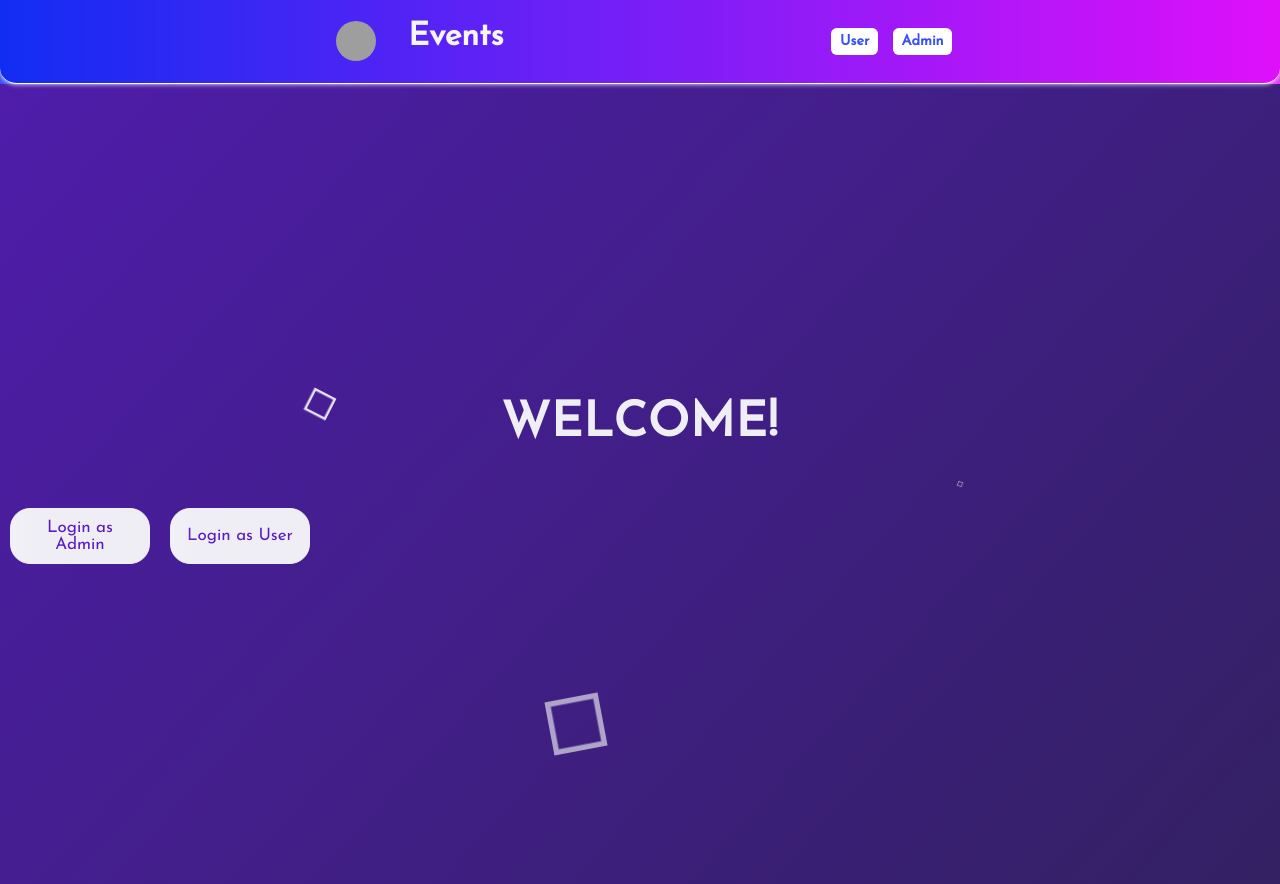
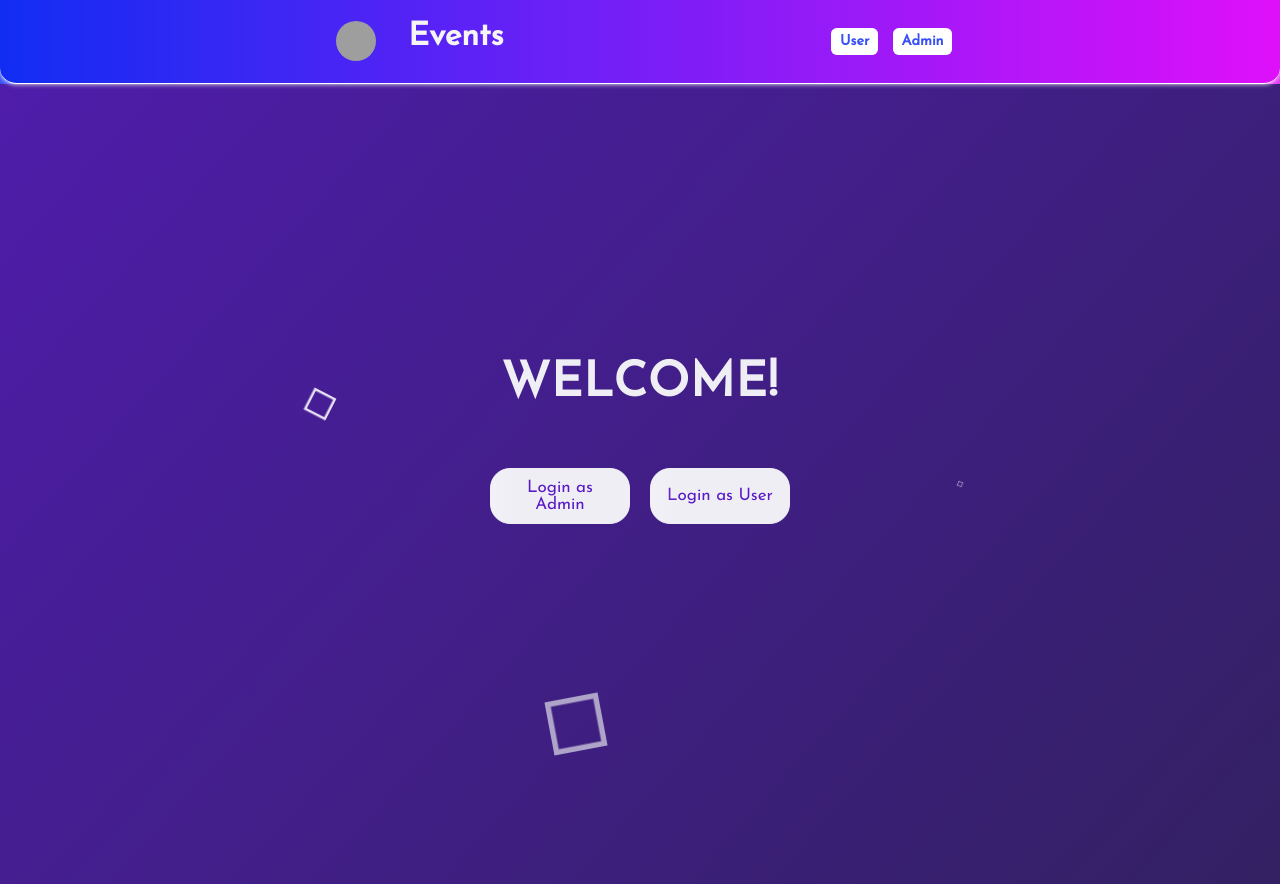
Before and after one commit to priyanshukumar001/Event-Schedular-App, a React (Vite) app in the folder frontend/: page / in a window 1280 px wide. Built offline with nearby package versions, Linux system fonts and the light colour scheme; grey boxes are pictures that could not be loaded.

Commit message:
modified styles for user friendliness

```diff
--- a/frontend/public/static/css/NewStylesHome.css
+++ b/frontend/public/static/css/NewStylesHome.css
@@ -68,7 +68,7 @@
 /* ================= Header ============ */
 header {
     position: absolute;
-    top: 10vh;
+    top: 5vh;
     left: 0%;
     width: 100%;
     margin: 0;
@@ -114,23 +114,6 @@ nav ul li:hover {
     transform: skew(15deg);
 }
 
-/* Logo */
-.logo {
-    width: 35px;
-    height: 35px;
-    background: #EFEEF5;
-    margin: 40px 63px;
-    float: left;
-    transform: rotate(-30deg);
-}
-
-.logo span {
-    color: #591BC5;
-    font-size: 2em;
-    line-height: 1.4;
-    padding-left: 5px;
-    font-weight: bold;
-}
 
 /* Header content & title & button*/
 .header-content {
@@ -149,6 +132,13 @@ nav ul li:hover {
     font-size: 20px;
     line-height: 1.5;
     margin: 20px auto;
+}
+
+.user-type-button {
+    width: 100%;
+    padding: auto;
+    display: flex;
+    justify-content: center;
 }
 
 .header-content button {
@@ -195,3 +185,10 @@ nav ul li:hover {
         opacity: 0;
     }
 }
+
+
+@media screen and (max-width:850px) {
+    header {
+        top: 10vh;
+    }
+}
--- a/frontend/public/static/css/UserDashboard.css
+++ b/frontend/public/static/css/UserDashboard.css
@@ -6,6 +6,12 @@
 }
 
 .profile-calendar-group {
+    display: flex;
+    flex-wrap: wrap;
+}
+
+.book-slots {
+    width: 100%;
     display: flex;
     flex-wrap: wrap;
 }
--- a/frontend/src/components/UserDashboard.js
+++ b/frontend/src/components/UserDashboard.js
@@ -25,11 +25,12 @@ const UserDashboard = () => {
             <div className="profile-calendar-group">
                 <UserProfile />
                 <Calendar />
+                <TimeScheduler date={selDate} />
             </div>
-            <TimeScheduler date={selDate} />
-            <AvailableSlots />
-            <ScheduledSlots />
-
+            <div className="book-slots">
+                <AvailableSlots />
+                <ScheduledSlots />
+            </div>
         </>))
     );
 }
--- a/frontend/src/components/UserLogin.js
+++ b/frontend/src/components/UserLogin.js
@@ -24,7 +24,7 @@ const UserLogin = () => {
                     body: JSON.stringify({ user: email })
                 })
 
-                console.log(response);
+                // console.log(response);
                 const result = await response.json();
                 //removing error message if any
 
--- a/frontend/src/components/UserSignup.js
+++ b/frontend/src/components/UserSignup.js
@@ -38,7 +38,7 @@ const UserSignup = () => {
                             setUserName('');
                             setEmail('');
                         } else {
-                            console.log(result.message);
+                            // console.log(result.message);
                             error.innerText = result.message;
                         }
 
--- a/frontend/src/components/hompage.js
+++ b/frontend/src/components/hompage.js
@@ -21,7 +21,7 @@ const Homepage = () => {
 
     return (
         <>
-            <div class="container-fluid">
+            <div className="container-fluid">
                 <div class="background">
                     <div class="cube"></div>
                     <div class="cube"></div>
@@ -32,7 +32,7 @@ const Homepage = () => {
                 <header>
                     <section className="header-content">
                         <h1 id="welcome" ></h1>
-                        <div id='UserType'>
+                        <div id='UserType' className="user-type-button">
                             <button className="users"
                                 onClick={e => {
                                     navigate('/admin/login');
```
Also changed, not shown: 19 other files (tests, documents, lock files or other folders).
